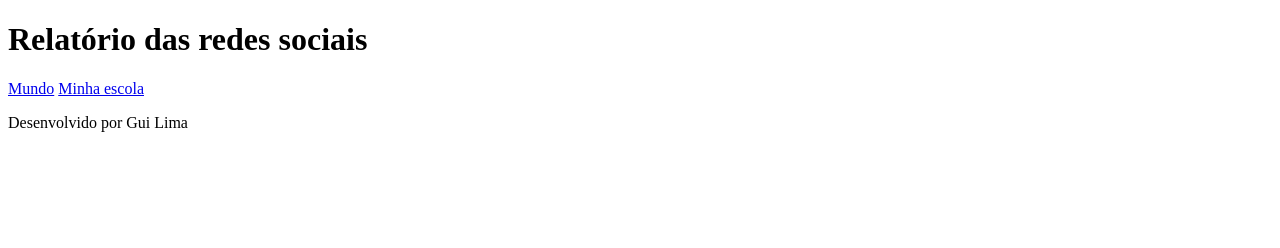
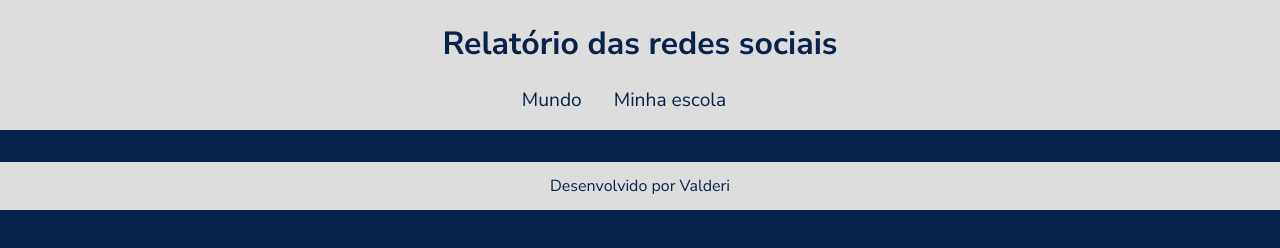
Before and after one commit to jvalderi/redes_sociais-, a plain HTML site: page index.html in a window 1280 px wide. Drawn offline with Linux system fonts and the light colour scheme.

Commit message:
Add files via upload

```diff
--- a/index.html
+++ b/index.html
@@ -3,6 +3,7 @@
 <head>
     <meta charset="UTF-8">
     <meta name="viewport" content="width=device-width, initial-scale=1.0">
+    <link rel="stylesheet" href="style.css">
     <title>Redes Sociais</title>
 </head>
 <body>
@@ -19,7 +20,7 @@
         </section>
     </main>
     <footer>
-        <p>Desenvolvido por Gui Lima</p>
+        <p>Desenvolvido por Valderi</p>
     </footer>
 </body>
 </html>
--- /dev/null
+++ b/style.css
@@ -0,0 +1,58 @@
+@import url('https://fonts.googleapis.com/css2?family=Nunito+Sans:ital,opsz,wght@0,6..12,200..1000;1,6..12,200..1000&display=swap');
+
+:root {
+    --bg-color: #082249;
+    --primary-color: #DDDDDD;
+    --secondary-color: #F05454;
+    --font: "Nunito Sans", sans-serif;
+}
+
+body {
+    background-color: var(--bg-color);
+    color: var(--primary-color);
+    font-family: var(--font);
+    height: 100vh;
+    margin: 0;
+}
+
+header {
+    background-color: var(--primary-color);
+    text-align: center;
+    padding: 1px;
+}
+
+h1 {
+    font-size: 2rem;
+    color: var(--bg-color);
+    font-weight: 700;
+}
+
+nav {
+    display: flex;
+    justify-content: center;
+    font-weight: 400;
+}
+
+nav a {
+    text-decoration: none;
+    color: var(--bg-color);
+    margin: 0 2rem 1rem 0rem;
+    font-size: 1.2rem;
+}
+
+nav a:hover {
+    text-decoration: underline;
+    transform: scale(0.90);
+    transition: transform 0.1s;
+}
+
+footer {
+    display: flex;
+    align-items: center;
+    justify-content: center;
+    background-color: var(--primary-color);
+    color: var(--bg-color);
+    width: 100%;
+    height: 3rem;
+    margin-top: 2rem;
+}
```
